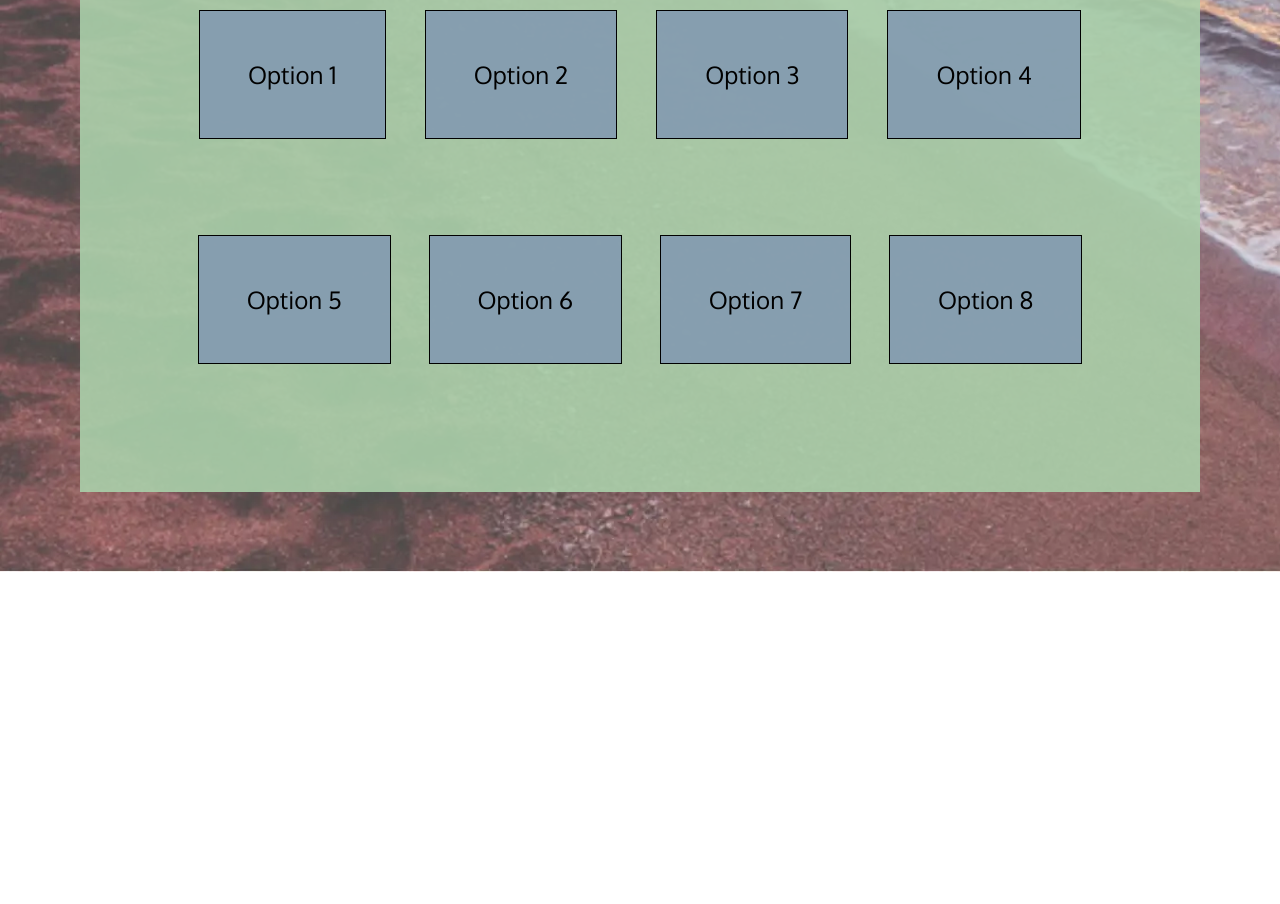
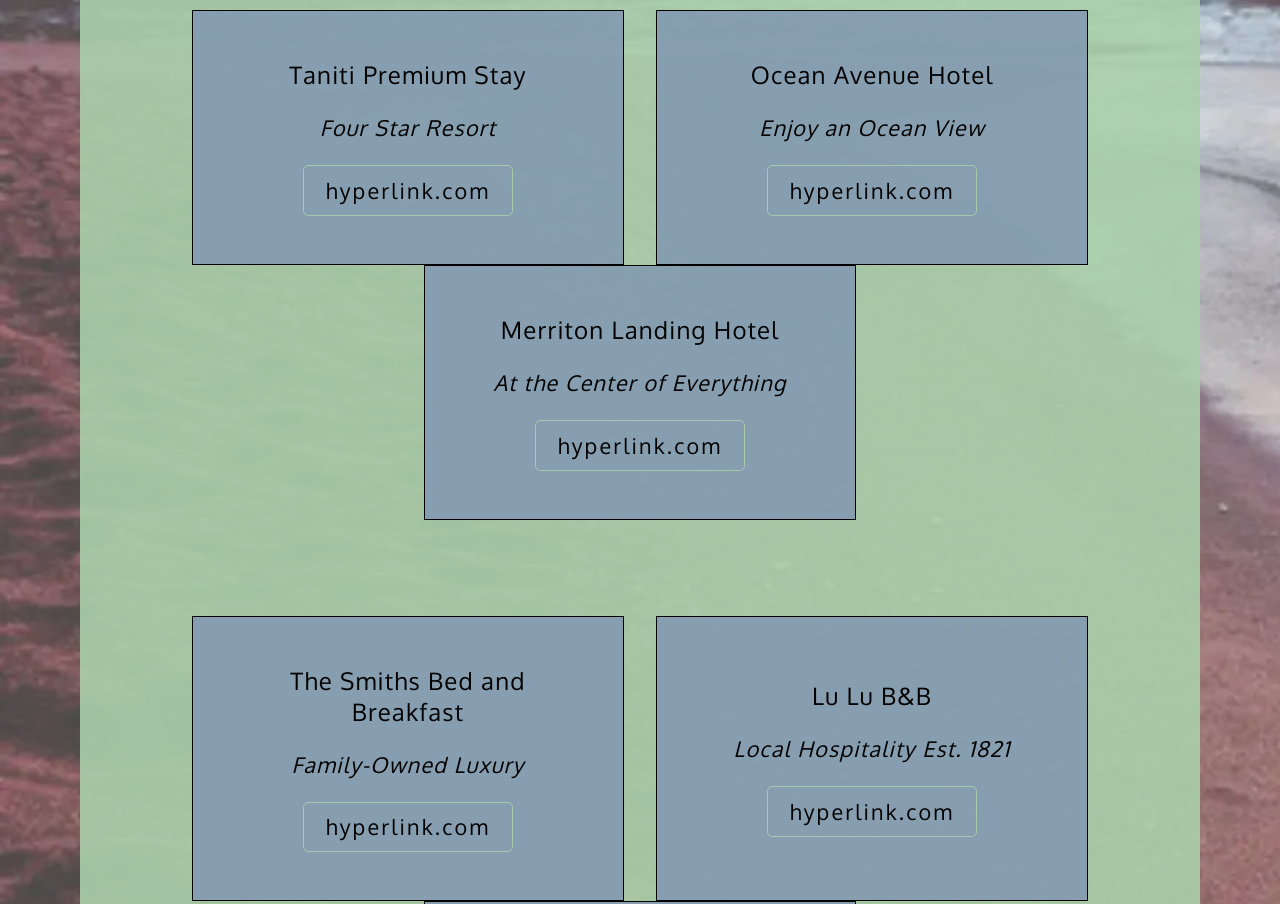
Before and after one commit to imbrandonj/taniti, a plain HTML site: page stay.html in a window 1280 px wide. Shown: the part 792-1696 px from the top of the page. Before the commit the page ends 1364 px from the top, so only its background shows below. Drawn offline with Linux system fonts and the light colour scheme; a web font is replaced by a local one.

Commit message:
finishes `stay.html`

```diff
--- a/stay.html
+++ b/stay.html
@@ -39,16 +39,37 @@
                 There are many small, family-owned hotels and a growing number of bed and breakfasts.<br><br>
                 <em>All types of lodging are strictly regulated and regularly inspected by the Tanitian government.</em></p>
             <ul>
-                <li>Option 1</li>
-                <li>Option 2</li>
-                <li>Option 3</li>
-                <li>Option 4</li>
+                <li>
+                    Taniti Premium Stay<br>
+                    <em>Four Star Resort</em>
+                    <a href="#">hyperlink.com</a>
+                </li>
+                <li>
+                    Ocean Avenue Hotel<br>
+                    <em>Enjoy an Ocean View</em>
+                    <a href="#">hyperlink.com</a>
+                </li>
+                <li>
+                    Merriton Landing Hotel<br>
+                    <em>At the Center of Everything</em>
+                    <a href="#">hyperlink.com</a>
+                </li>
             </ul>
             <ul>
-                <li>Option 5</li>
-                <li>Option 6</li>
-                <li>Option 7</li>
-                <li>Option 8</li>
+                <li>
+                    The Smiths Bed and Breakfast<br>
+                    <em>Family-Owned Luxury</em>
+                    <a href="#">hyperlink.com</a>
+                </li>
+                <li>
+                    Lu Lu B&B<br>
+                    <em>Local Hospitality Est. 1821</em>
+                    <a href="#">hyperlink.com</a>
+                </li>
+                <li>
+                    Check out this Webpage for Local Hostels:
+                    <a href="#">hyperlink.com</a>
+                </li>
             </ul>
         </section>
 
--- a/styles.css
+++ b/styles.css
@@ -177,16 +177,33 @@ section {
     text-align: center;
 }
 
-#landing li a:hover {
+#landing li a:hover, #stay li a:hover {
     background-color: var(--hover-overlay);
-    border: none;
+    border: 1px solid transparent;
 }
 
 #stay li {
+    display: flex;
+    flex-direction: column;
+    justify-content: center;
+    width: 18em;
+    text-align: center;
     font-size: 1.5em;
+    letter-spacing: 0.05em;
+    gap: 1em;
+    padding: 2em;
     border: 1px solid black;
-    padding: 2em;
     background-color: var(--blue-overlay);
+}
+
+#stay li em, #stay li a {
+    font-size: 0.9em;
+}
+
+#stay li a {
+    border: 1px solid var(--green-overlay);
+    border-radius: 0.25em;
+    padding: 0.5em 1em;
 }
 
 #grocery, #dining {
```
